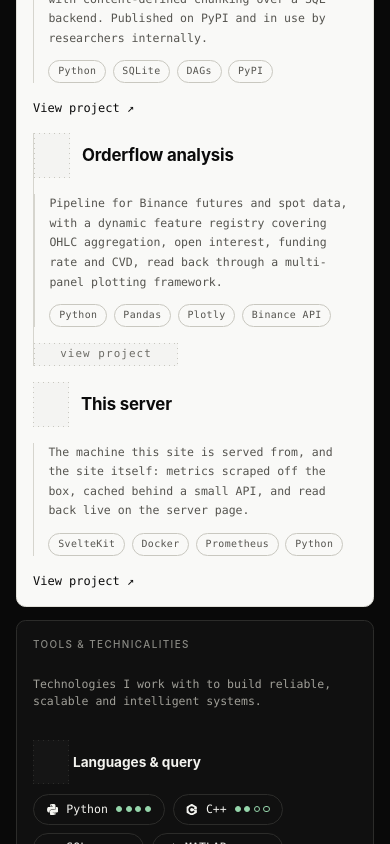
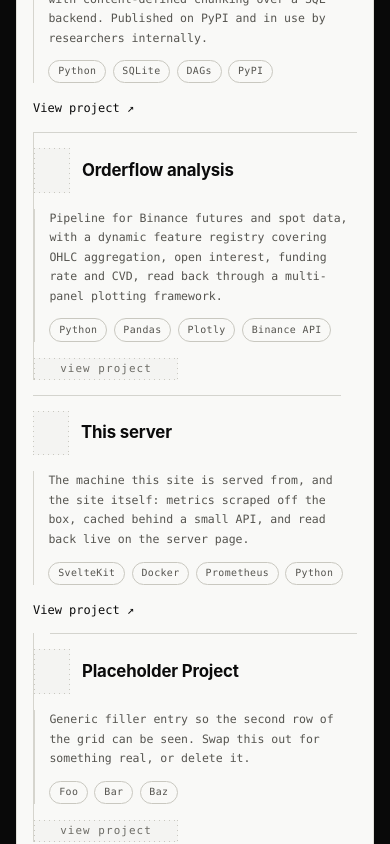
Before and after one commit to js-home-server/site, a SvelteKit app in the folder web/: page /about in a window 390 px wide. Shown: the part 2060-2904 px from the top of the page. Built offline with nearby package versions, Linux system fonts and the light colour scheme.

Commit message:
timr series of the heat of the ssd and nvme

```diff
--- a/web/src/routes/about/+page.svelte
+++ b/web/src/routes/about/+page.svelte
@@ -63,6 +63,12 @@
 				'The machine this site is served from, and the site itself: metrics scraped off the box, cached behind a small API, and read back live on the server page.',
 			tags: ['SvelteKit', 'Docker', 'Prometheus', 'Python'],
 			url: 'https://github.com/js-home-server'
+		},
+		{
+			name: 'Placeholder Project',
+			blurb:
+				'Generic filler entry so the second row of the grid can be seen. Swap this out for something real, or delete it.',
+			tags: ['Foo', 'Bar', 'Baz']
 		}
 	];
 	/* What I work in, grouped by what each thing is for, and how well — a level
@@ -196,7 +202,7 @@
 	<section class="projects" id="projects">
 		<h2 class="eyebrow">My projects</h2>
 
-		<div class="cards" style="--cells: repeat({PROJECTS.length}, minmax(0, 1fr))">
+		<div class="cards">
 			{#each PROJECTS as { name, blurb, tags, url } (name)}
 				<article class="card">
 					<div class="head">
@@ -562,15 +568,20 @@
 		--color-border: #c9c8c0;
 		--text-dim: #55544f;
 		--text-faint: #6b6a64;
+		/* How far the body's rule stands off its text; reused below the row
+		   divider so both gaps read as the same unit of air. */
+		--divide: 0.9rem;
 
 		border-color: #e1e0d9;
 		background: #f9f9f7;
 		color: var(--color-foreground);
 	}
 
+	/* Two up, wrapping into as many rows as there are projects. */
 	.cards {
 		display: grid;
-		grid-template-columns: var(--cells);
+		grid-template-columns: repeat(2, minmax(0, 1fr));
+		gap: var(--divide) 0;
 	}
 
 	.card h3 {
@@ -614,16 +625,42 @@
 		padding: 0 var(--pad);
 	}
 
-	.card:first-child {
+	.card:nth-child(odd) {
 		padding-left: 0;
+		border-left: 0;
 	}
 
-	.card:last-child {
+	.card:nth-child(even) {
 		padding-right: 0;
+		border-left: var(--rule);
 	}
 
-	.card + .card {
-		border-left: var(--rule);
+	/* Rows past the first are divided from the one above by a rule the width of
+	   the card's own content, not the full row — it stops short of the vertical
+	   divider rather than running into it. */
+	.card:nth-child(n + 3) {
+		position: relative;
+		padding-top: var(--pad);
+	}
+
+	.card:nth-child(n + 3)::before {
+		content: '';
+		position: absolute;
+		top: 0;
+		border-top: var(--rule);
+	}
+
+	/* Bounded by the content, not the box: the odd (left) card's own left
+	   padding is 0, so its rule starts flush; the even (right) card's is
+	   var(--pad), so its rule starts there instead of at the column divider. */
+	.card:nth-child(odd):nth-child(n + 3)::before {
+		left: 0;
+		right: var(--pad);
+	}
+
+	.card:nth-child(even):nth-child(n + 3)::before {
+		left: var(--pad);
+		right: 0;
 	}
 
 	.head {
@@ -643,7 +680,7 @@
 		display: grid;
 		gap: 0.75rem;
 		align-content: start;
-		padding-left: 0.9rem;
+		padding-left: var(--divide);
 		border-left: var(--rule);
 	}
 
@@ -855,20 +892,6 @@
 			padding-bottom: var(--pad);
 		}
 
-		.cards {
-			grid-template-columns: repeat(2, minmax(0, 1fr));
-			gap: var(--pad) 0;
-		}
-
-		.card:nth-child(odd) {
-			padding-left: 0;
-			border-left: 0;
-		}
-
-		.card:nth-child(even) {
-			padding-right: 0;
-		}
-
 		/* The legend has nowhere to stand beside the groups: it goes under them. */
 		.tools-body {
 			grid-template-columns: minmax(0, 1fr);
@@ -899,5 +922,19 @@
 			padding-inline: 0;
 			border-left: 0;
 		}
+
+		.card:nth-child(n + 2) {
+			position: relative;
+			padding-top: var(--pad);
+		}
+
+		.card:nth-child(n + 2)::before {
+			content: '';
+			position: absolute;
+			top: 0;
+			left: 0;
+			right: 0;
+			border-top: var(--rule);
+		}
 	}
 </style>
--- a/web/src/routes/server/+page.svelte
+++ b/web/src/routes/server/+page.svelte
@@ -426,6 +426,19 @@
 					     than a fixed 0-100%, so the two columns read their own slope
 					     instead of each fighting the whole drive for room. -->
 					<Horizon volume={vol} />
+				</div>
+
+				<div class="temperature">
+					<Panel label="Temperature">
+						<!-- Same fixed floor as the CPU's temperature trace: nothing here
+						     runs near ambient either. -->
+						<Trace
+							lines={[{ id: 'temperature', points: series?.[`${vol.id}TemperatureC`], tone: vol.tone }]}
+							domain={[20, 90]}
+							format={degrees}
+							marks={[50, 70]}
+						/>
+					</Panel>
 				</div>
 
 				<div class="io">
@@ -996,6 +1009,10 @@
 		height: calc(16rem + var(--divide) + 1px);
 	}
 
+	.temperature {
+		height: calc(8rem + var(--divide) + 1px);
+	}
+
 	/* A section that is nothing but bands, stacked. It starts against the rule under
 	   the heading rather than a gap below it, so the first band brings no rule of
 	   its own. Tall enough that eight lanes can divide it and each still be a lane,
```
